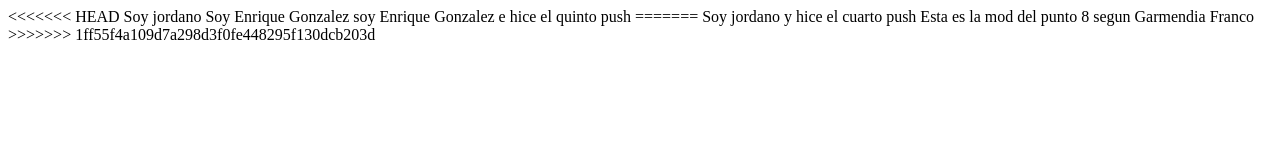
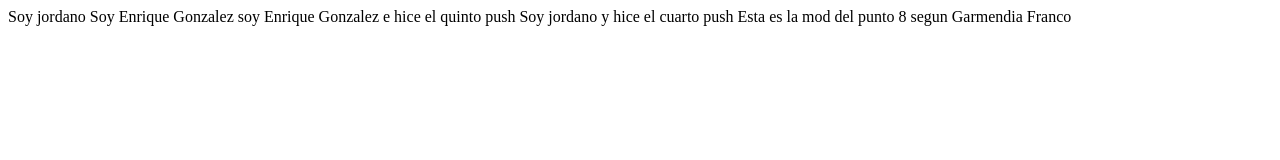
Before and after one commit to GarmendiaKnut/proyecto-intro, a plain HTML site: page index.html in a window 1280 px wide. Drawn offline with Linux system fonts and the light colour scheme.

Commit message:
commitNAZI

```diff
--- a/index.html
+++ b/index.html
@@ -5,15 +5,10 @@
     <title>Holiwis</title>
 </head>
 <body>
-<<<<<<< HEAD
     Soy jordano
     Soy Enrique Gonzalez
     soy Enrique Gonzalez e hice el quinto push
-=======
     Soy jordano y hice el cuarto push
-
     Esta es la mod del punto 8 segun Garmendia Franco
-
->>>>>>> 1ff55f4a109d7a298d3f0fe448295f130dcb203d
 </body>
 </html>
```
